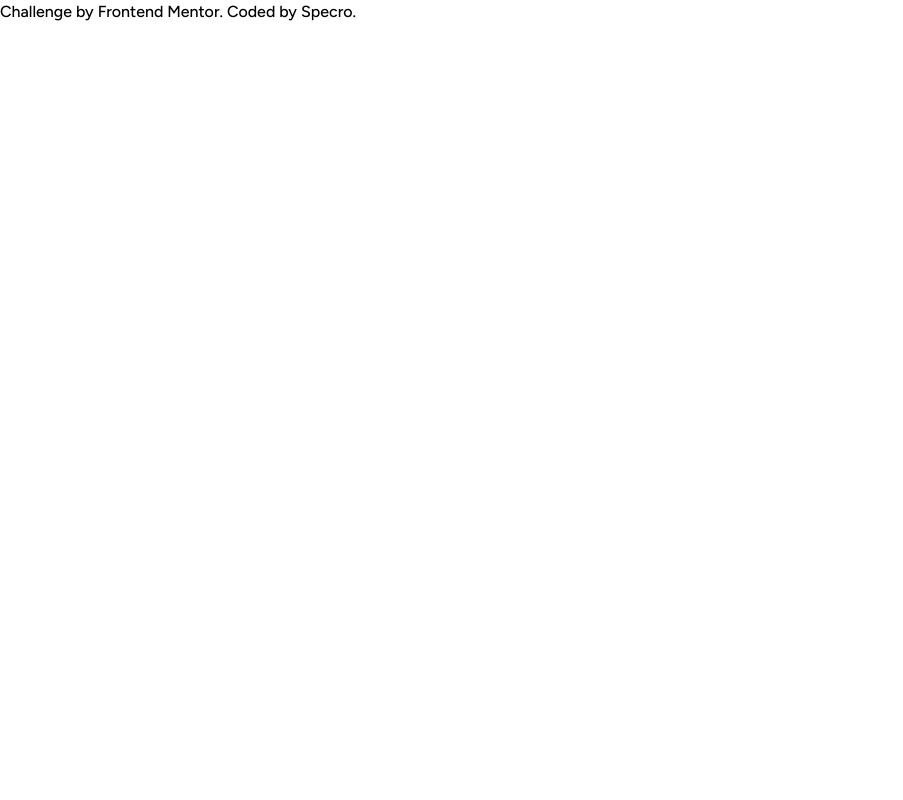
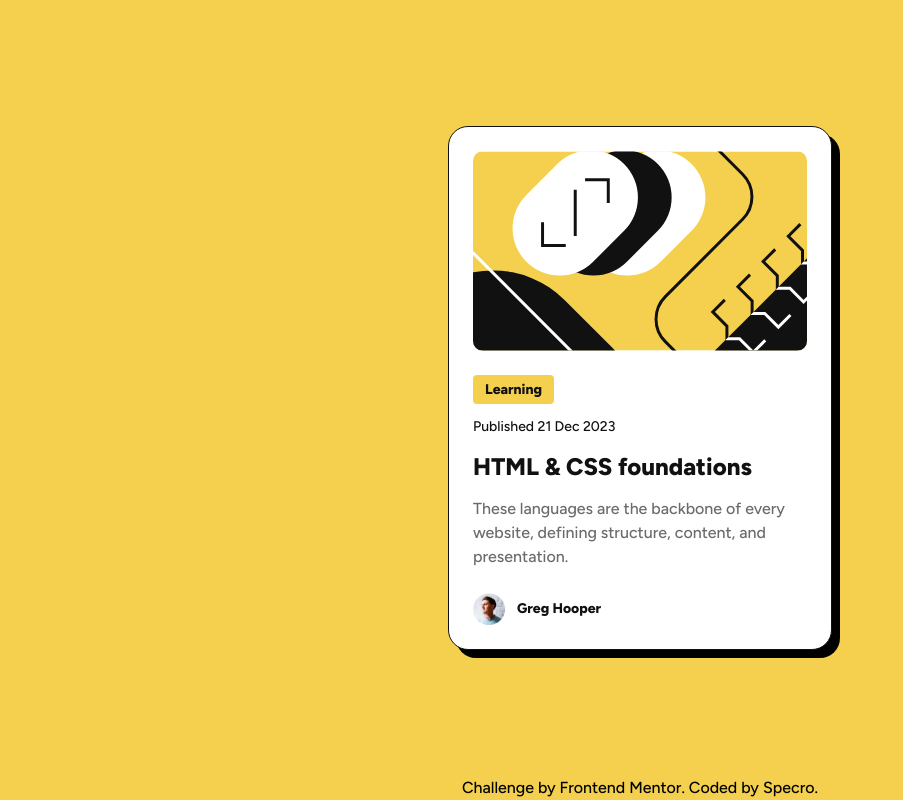
Before and after one commit to Specro/blog-preview-card, a website built with Vite: page index.html in a window 1280 px wide. Shown: the whole page, without its empty margins (0-903 px from the left). Built offline with nearby package versions, Linux system fonts and the light colour scheme.

Commit message:
Add component

```diff
--- a/index.html
+++ b/index.html
@@ -1,5 +1,5 @@
 <!DOCTYPE html>
-<html lang="en">
+<html lang="en" class="h-full">
 <head>
   <meta charset="UTF-8">
   <meta name="viewport" content="width=device-width, initial-scale=1.0"> <!-- displays site properly based on user's device -->
@@ -12,11 +12,23 @@
 
   <title>Frontend Mentor | Blog preview card</title>
 </head>
-<body>
-
-  <div">
+<body class="bg-yellow flex flex-col h-full">
+  <main class="container mx-auto flex flex-grow items-center justify-center">
+    <div class="max-w-96 mx-6 border border-gray-950 bg-white rounded-2xl p-6 shadow-card">
+      <img src="./assets/images/illustration-article.svg" alt="illustration" class="rounded-xl mb-6">
+      <div class="rounded bg-yellow text-gray-950 font-extrabold text-sm leading-normal mb-3 py-1 px-3 inline-block">Learning</div>
+      <date class="block font-medium text-gray-950 text-sm leading-normal mb-3">Published 21 Dec 2023</date>
+      <h1 class="mb-3 font-extrabold text-gray-950 text-2xl leading-normal hover:text-yellow hover:cursor-pointer">HTML & CSS foundations</h1>
+      <p class="mb-6 text-gray-500 text-base font-medium leading-normal">These languages are the backbone of every website, defining structure, content, and presentation.</p>
+      <div class="flex gap-3 items-center">
+        <img src="./assets/images/image-avatar.webp" alt="Greg Hooper" class="w-8">
+        <h2 class="text-gray-950 font-extrabold text-sm leading-normal">Greg Hooper</h2>
+      </div>
+    </div>
+  </main>
+  <footer class="text-center">
     Challenge by <a href="https://www.frontendmentor.io?ref=challenge" target="_blank">Frontend Mentor</a>.
     Coded by <a href="#">Specro</a>.
-  </div>
+  </footer>
 </body>
 </html>
--- a/tailwind.config.js
+++ b/tailwind.config.js
@@ -7,6 +7,18 @@ module.exports = {
     extend: {
       fontFamily: {
         sans: ['Figtree', 'sans-serif']
+      },
+      colors: {
+        yellow: '#f4d04e',
+        'gray-950': '#111111',
+        'gray-500': '#6b6b6b'
+      },
+      borderRadius: {
+        'xl': '10px',
+        '2xl': '20px'
+      },
+      boxShadow: {
+        card: '8px 8px 0 0 rgba(0, 0, 0, 1)'
       }
     },
   },
```
